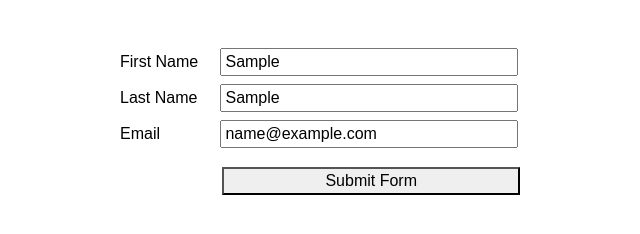
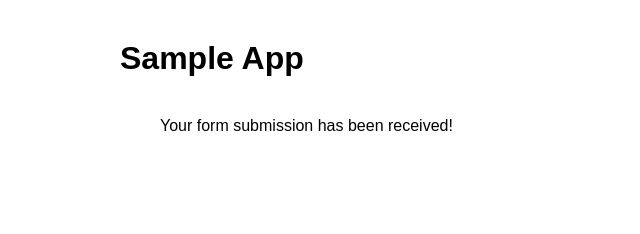
Before and after one commit to thinkful-ei-iguana/Sample-Repo, a plain HTML site: page index.html in a window 1280 px wide. Both pictures are taken after typing "Sample", "Sample", "name@example.com" into the empty fields and a click on the input "Submit Form". Shown: the whole page, without its empty margins (320-960 px from the left). Drawn offline with nearby package versions, Linux system fonts and the light colour scheme.

Commit message:
Updates to show tabbable interface.

```diff
--- a/form.js
+++ b/form.js
@@ -14,5 +14,7 @@ $('#contactForm').submit(event => {
   // let formElement = document.querySelector("#contactForm");
   let formElement = $('#contactForm')[0];
   // the [0] here selects the native element
-  console.log( serializeJson(formElement) );
+  $('#contactForm').html(`
+    <p>Your form submission has been received!</p>
+  `);
 });
--- a/index.css
+++ b/index.css
@@ -6,7 +6,7 @@
 body {
   font-family: Arial, sans-serif;
 }
-form {
+form, main {
   padding: 2.5rem;
   width: 30rem;
   margin: 0 auto;
--- a/index.html
+++ b/index.html
@@ -8,22 +8,25 @@
   <link rel="stylesheet" href="index.css">
 </head>
 <body>
+  <main>
+    <h1 tabindex="0">Sample App</h1>
     <form id="contactForm" action="#">
       <div>
         <label for="firstname">First Name</label>
-      <input type="text" id="firstname" name="firstname" placeholder="Enter first name">
+        <input type="text" id="firstname" name="firstname" placeholder="Enter first name" required>
       </div>
       <div>
         <label for="lastname">Last Name</label>
-      <input type="text" id="lastname" name="lastname" placeholder="Enter last name">
+        <input type="text" id="lastname" name="lastname" placeholder="Enter last name" required>
       </div>
       <div>
         <label for="email">Email</label>
-      <input type="text" id="email" name="email" placeholder="Enter email">
+        <input type="email" id="email" name="email" placeholder="Enter email" required>
       </div>
       <div>
         <input type="submit" name="submit" id="submit" value="Submit Form">
     </form>
+  </main>
   <script src="https://code.jquery.com/jquery-3.4.1.slim.min.js"></script>
   <script src="form.js"></script>
 </body>
```
Lines whose indentation alone changed are shown as unchanged.
